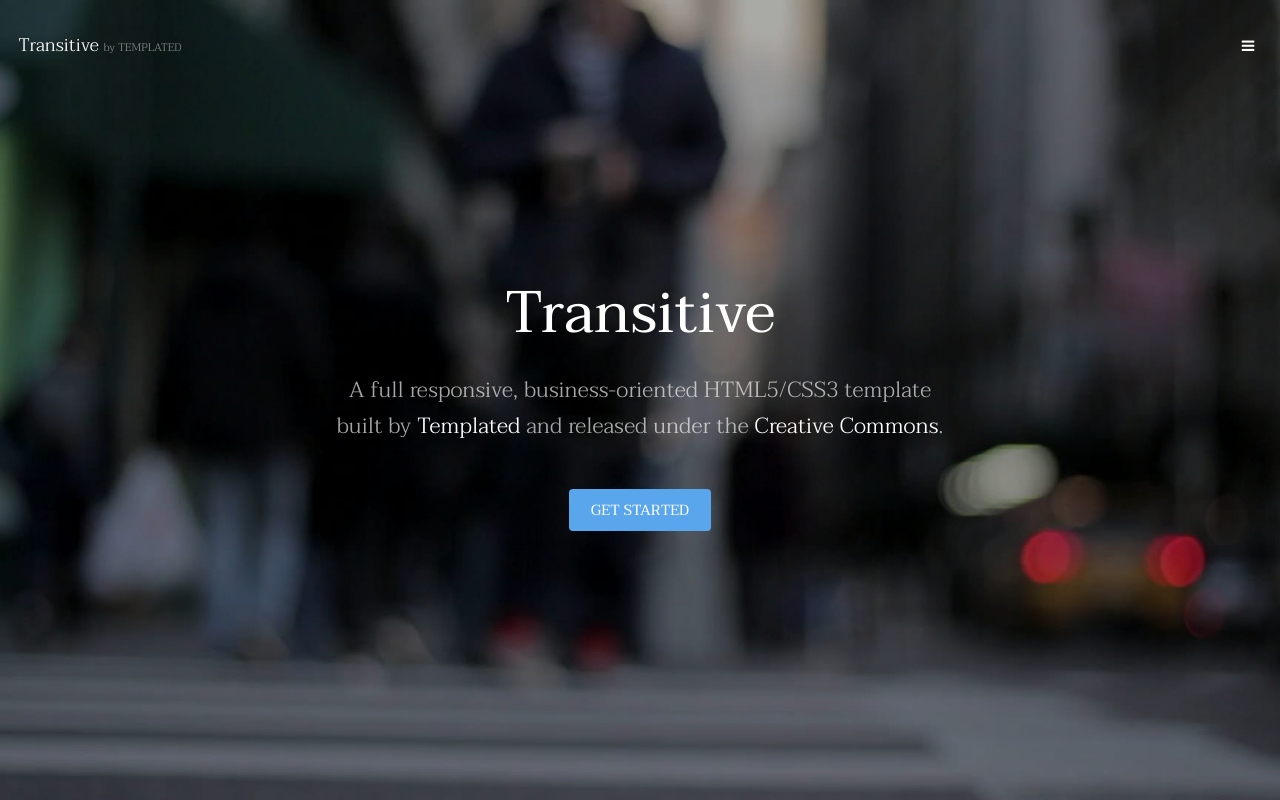
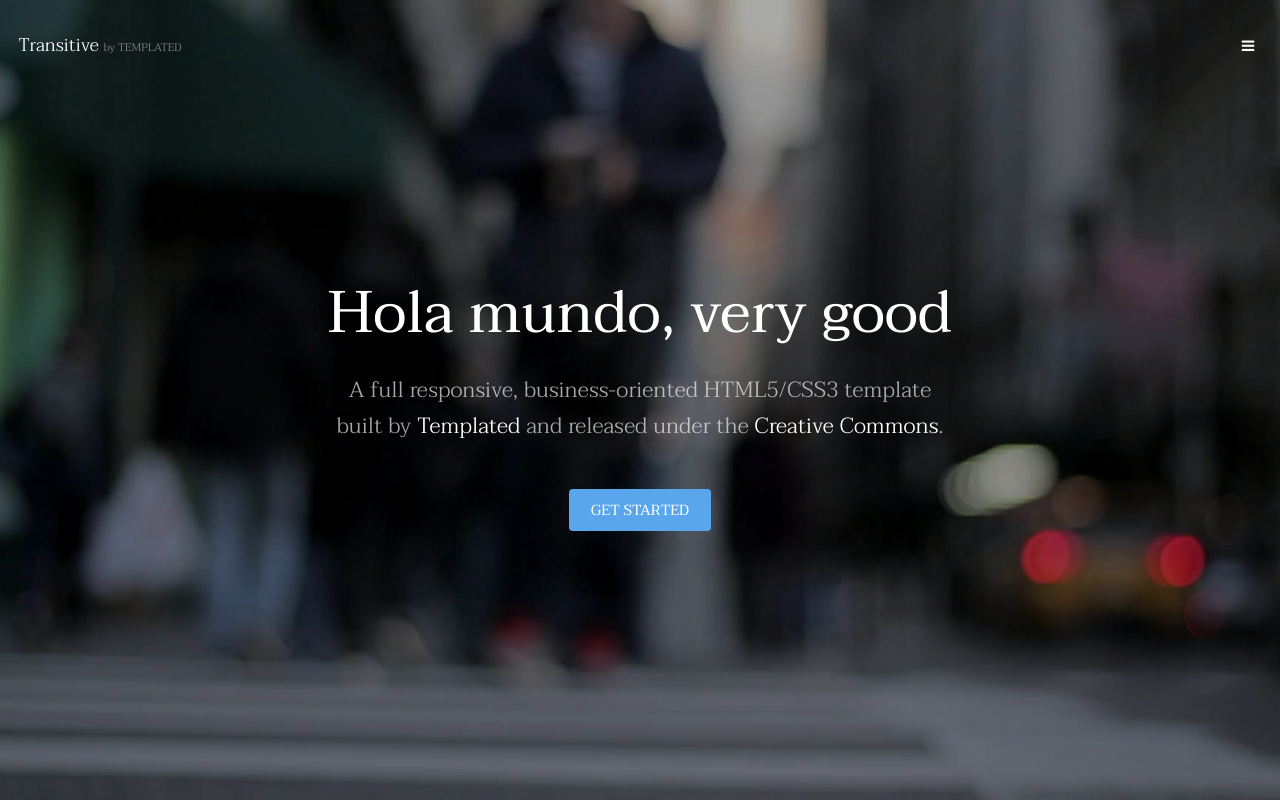
Before and after one commit to Zoriack/04_REP_METROPOLITA, a plain HTML site: page index.html in a window 1280 px wide. Shown: the top 800 px of the page. Drawn offline with Linux system fonts and the light colour scheme.

Commit message:
cambios en la portada por PEDRO

```diff
--- a/index.html
+++ b/index.html
@@ -36,7 +36,7 @@
 		-->
 			<section id="banner" data-video="images/banner">
 				<div class="inner">
-					<h1>Transitive</h1>
+					<h1>Hola mundo, very good</h1>
 					<p>A full responsive, business-oriented HTML5/CSS3 template<br />
 					built by <a href="https://templated.co/">Templated</a> and released under the <a href="https://templated.co/license">Creative Commons</a>.</p>
 					<a href="#one" class="button special scrolly">Get Started</a>
```
